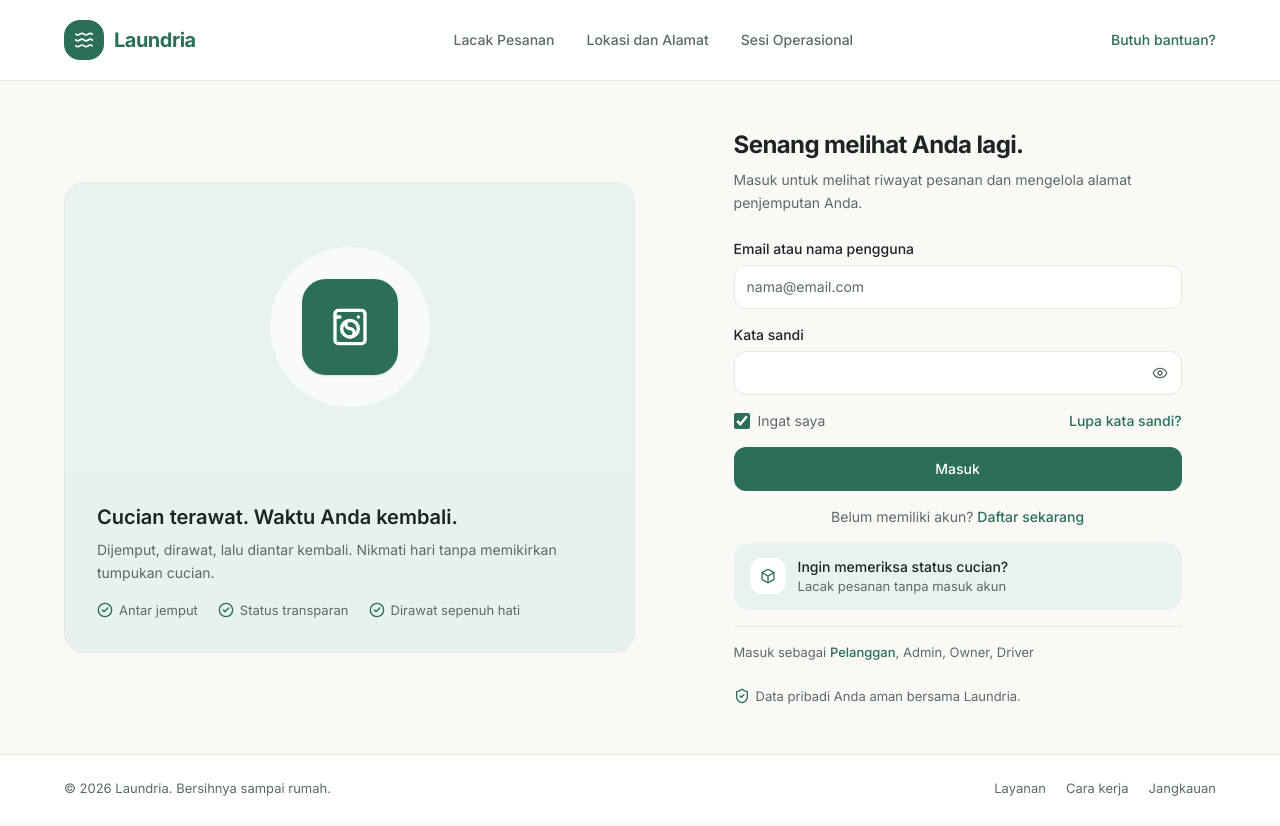
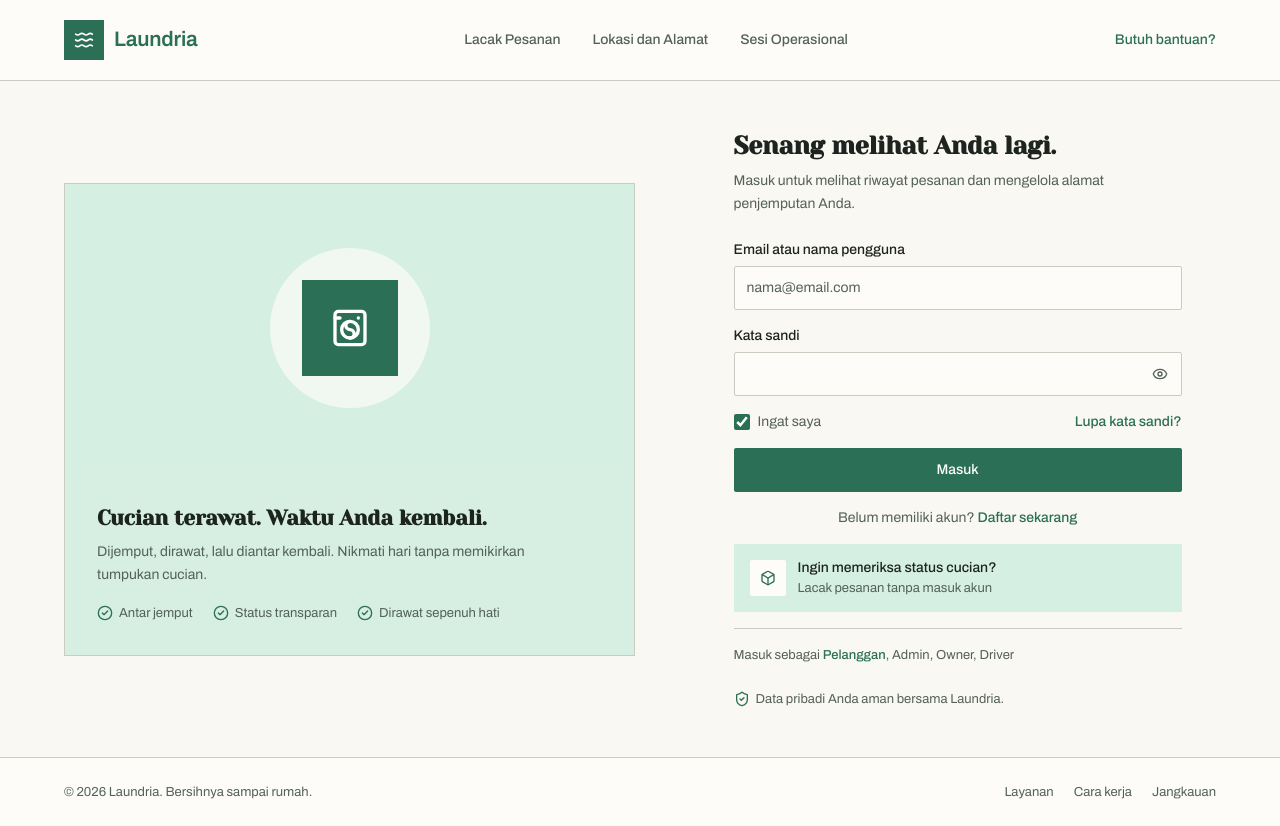
Before and after one commit to Minus-1-Nih/mamih-laundry-system, a Next.js app: page /masuk in a window 1280 px wide. Built offline with nearby package versions, Linux system fonts and the light colour scheme.

Commit message:
MNI-14: install Solstice tokens, type, and base layer

```diff
--- /dev/null
+++ b/src/app/base.css
@@ -0,0 +1,173 @@
+@layer base {
+  html {
+    -webkit-text-size-adjust: 100%;
+    scroll-padding-top: 96px;
+  }
+
+  html,
+  body {
+    overflow-x: clip;
+  }
+
+  body {
+    min-height: 100vh;
+    background-color: var(--color-paper);
+    color: var(--color-ink);
+    font-family: var(--font-body);
+    font-size: 16px;
+    line-height: 1.55;
+    -webkit-font-smoothing: antialiased;
+    -moz-osx-font-smoothing: grayscale;
+  }
+
+  h1,
+  h2 {
+    font-family: var(--font-display);
+    font-weight: 400;
+    line-height: 1.02;
+    letter-spacing: -0.005em;
+    text-wrap: balance;
+    overflow-wrap: break-word;
+    min-width: 0;
+  }
+
+  h1 {
+    font-size: clamp(2.5rem, 6vw, 84px);
+    max-width: 20ch;
+  }
+
+  h2 {
+    font-size: clamp(2rem, 4vw, 52px);
+    max-width: 30ch;
+  }
+
+  h3,
+  h4,
+  h5,
+  h6 {
+    font-family: var(--font-body);
+    font-weight: 500;
+    line-height: 1.2;
+    text-wrap: balance;
+    overflow-wrap: break-word;
+    min-width: 0;
+  }
+
+  h3 {
+    font-size: 25px;
+    max-width: 40ch;
+  }
+
+  p {
+    text-wrap: pretty;
+  }
+
+  a {
+    color: inherit;
+    text-decoration-thickness: 1px;
+    text-underline-offset: 0.18em;
+  }
+
+  button,
+  input,
+  select,
+  textarea {
+    font: inherit;
+  }
+
+  table {
+    font-variant-numeric: tabular-nums;
+  }
+
+  ::selection {
+    background: color-mix(in oklab, var(--color-gold) 35%, transparent);
+    color: var(--color-ink);
+  }
+
+  :focus-visible {
+    outline: 2px solid var(--color-focus);
+    outline-offset: 2px;
+  }
+
+  dialog::backdrop {
+    background: color-mix(in oklab, var(--color-ink) 55%, transparent);
+  }
+
+  input,
+  select,
+  textarea {
+    caret-color: var(--color-accent);
+  }
+
+  * {
+    scrollbar-color: var(--color-rule) var(--color-paper);
+  }
+
+  summary::-webkit-details-marker {
+    display: none;
+  }
+
+  .paper-shadow {
+    box-shadow: var(--shadow-card);
+  }
+
+  .rule-top {
+    border-top: 1px solid var(--color-rule);
+  }
+
+  .rule-bottom {
+    border-bottom: 1px solid var(--color-rule);
+  }
+
+  .rule-ink {
+    border-color: var(--color-ink);
+  }
+
+  .rule-gold {
+    border-color: var(--color-gold);
+  }
+
+  .tabular {
+    font-variant-numeric: tabular-nums lining-nums;
+  }
+
+  .small-print {
+    font-family: var(--font-outlier);
+    font-size: 13px;
+    font-weight: 600;
+    line-height: 1.35;
+  }
+
+  .display-s {
+    font-family: var(--font-display);
+    font-weight: 400;
+    font-size: clamp(2.5rem, 4.5vw, 60px);
+    line-height: 1.02;
+    letter-spacing: -0.005em;
+    text-wrap: balance;
+    overflow-wrap: break-word;
+    min-width: 0;
+  }
+
+  .screen-title {
+    font-family: var(--font-display);
+    font-weight: 400;
+    font-size: 32px;
+    line-height: 1.05;
+    letter-spacing: -0.005em;
+    text-wrap: balance;
+    overflow-wrap: break-word;
+    min-width: 0;
+  }
+
+  @media (prefers-reduced-motion: reduce) {
+    *,
+    *::before,
+    *::after {
+      animation-duration: 0.01ms !important;
+      animation-iteration-count: 1 !important;
+      scroll-behavior: auto !important;
+      transition-duration: 0.01ms !important;
+    }
+  }
+}
--- a/src/app/globals.css
+++ b/src/app/globals.css
@@ -1,107 +1,33 @@
+/* Hallmark · v2.0.0 · genre: editorial · theme: Solstice (deal 3/3) · redesign: full · scope: site + app · posture: restrained · paper: cream · signal: Laundria green · display: Yeseva One · body: Archivo · outlier: Archivo Narrow · shape: Split Studio · hero: Banner · nav: floating pill (public) / top bar (app) · footer: statement · signature: ruled order timeline · imagery: none · job: book a pickup and track it */
+/* Hallmark · pre-emit critique: P5 H4 E5 S5 R4 V4 · weakest: V, the product shells share one system and vary by data, so each surface gets its own list, table or timeline composition */
+/* Hallmark · dropped "/admin/pesanan/baru", "/akun/riwayat" · inventory only: both routes and actions remain, the kept extractor recorded the old JSX source strings */
 @import "tailwindcss";
+@import "./tokens.css";
+@import "./base.css" layer(base);
 
-@theme {
-  /* Brand */
-  --color-primary: #2a6f56;
-  --color-primary-hover: #225945;
-  --color-primary-light: #39886b;
-
-  --color-secondary: #e8f3ee;
-  --color-secondary-hover: #d9ebe2;
-  --color-secondary-dark: #bcdacb;
-
-  /* Surface & text */
-  --color-canvas: #faf9f6;
-  --color-surface: #ffffff;
-  --color-ink: #1e2421;
-  --color-muted: #5a6b63;
-  --color-border: #e4e7e2;
-  --color-track: #eeefe9;
-
-  /* Legacy aliases for the existing scaffold pages */
-  --color-brand-bg: #faf9f6;
-  --color-brand-text: #1e2421;
-
-  /* Map */
-  --color-map-ground: #eef3e8;
-  --color-map-water: #cfe4ee;
-  --color-map-park: #dfeacb;
-  --color-map-park-soft: #e3edcf;
-  --color-map-label: #7c8a74;
-  --color-map-label-soft: #8a9682;
-
-  /* Status */
-  --color-waiting-bg: #fef3c7;
-  --color-waiting-fg: #92400e;
-  --color-washing-bg: #dbeafe;
-  --color-washing-fg: #1d4ed8;
-  --color-ready-bg: #f3e8ff;
-  --color-ready-fg: #7e22ce;
-  --color-done-bg: #dcfce7;
-  --color-done-fg: #15803d;
-  --color-danger-bg: #fee2e2;
-  --color-danger-hover: #fecaca;
-  --color-danger-fg: #b91c1c;
-  --color-danger-strong: #991b1b;
-
-  /* Radius */
-  --radius-xs: 6px;
-  --radius-sm: 8px;
-  --radius-md: 10px;
-  --radius-lg: 12px;
-  --radius-xl: 16px;
-  --radius-2xl: 20px;
-  --radius-pill: 100px;
-
-  /* Type scale additions */
-  --text-13: 13px;
+body {
+  background-color: var(--color-paper);
+  color: var(--color-ink);
+  font-family: var(--font-body);
 }
 
-@theme inline {
-  --font-sans: var(--font-inter), ui-sans-serif, system-ui, sans-serif;
-  --font-driver: var(--font-pjs), ui-sans-serif, system-ui, sans-serif;
-  --font-mono: var(--font-jetbrains), ui-monospace, monospace;
+/* Pressed paper: one pixel down, no scale, no colour wash. */
+a:active,
+button:active,
+summary:active {
+  transform: translateY(1px);
 }
 
-:root {
-  --background: #faf9f6;
-  --foreground: #1e2421;
+/* One hard paper edge for raised objects; never a soft shadow. */
+.paper-shadow {
+  box-shadow: var(--shadow-card);
 }
 
-html {
-  -webkit-text-size-adjust: 100%;
+/* The signature rule under a section head or the one list that matters most. */
+.signature-rule {
+  border-top: 1.5px solid var(--color-accent);
 }
 
-html,
-body {
-  overflow-x: clip;
+.gold-rule {
+  border-top: 1px solid var(--color-gold);
 }
-
-body {
-  min-height: 100vh;
-  background-color: var(--color-canvas);
-  color: var(--color-ink);
-  font-family: var(--font-inter), ui-sans-serif, system-ui, sans-serif;
-  -webkit-font-smoothing: antialiased;
-  -moz-osx-font-smoothing: grayscale;
-}
-
-dialog::backdrop {
-  background: rgb(0 0 0 / 0.45);
-}
-
-:focus-visible {
-  outline: 2px solid var(--color-primary);
-  outline-offset: 2px;
-}
-
-@media (prefers-reduced-motion: reduce) {
-  *,
-  *::before,
-  *::after {
-    animation-duration: 0.01ms !important;
-    animation-iteration-count: 1 !important;
-    scroll-behavior: auto !important;
-    transition-duration: 0.01ms !important;
-  }
-}
--- a/src/app/layout.tsx
+++ b/src/app/layout.tsx
@@ -1,33 +1,36 @@
 import type { Metadata } from "next";
 import {
-  Inter,
-  JetBrains_Mono,
-  Plus_Jakarta_Sans,
+  Archivo,
+  Archivo_Narrow,
+  Yeseva_One,
 } from "next/font/google";
 import { StoreProvider } from "@/components/providers/store-provider";
 import { ToastProvider } from "@/components/ui/toast";
 import "./globals.css";
 
-const inter = Inter({
+const yeseva = Yeseva_One({
   subsets: ["latin"],
-  variable: "--font-inter",
+  weight: "400",
+  variable: "--font-yeseva",
   display: "swap",
 });
 
-const plusJakarta = Plus_Jakarta_Sans({
+const archivo = Archivo({
   subsets: ["latin"],
-  variable: "--font-pjs",
+  weight: ["400", "500", "600"],
+  variable: "--font-archivo",
   display: "swap",
 });
 
-const jetbrains = JetBrains_Mono({
+const archivoNarrow = Archivo_Narrow({
   subsets: ["latin"],
-  variable: "--font-jetbrains",
+  weight: ["600"],
+  variable: "--font-archivo-narrow",
   display: "swap",
 });
 
 export const metadata: Metadata = {
-  title: "Laundria — Laundry Jemput-Antar",
+  title: "Laundria, Laundry Jemput-Antar",
   description:
     "Sistem informasi layanan jemput-antar Mamih Laundry: admin, driver, dan pelacakan pelanggan.",
 };
@@ -40,9 +43,9 @@ export default function RootLayout({
   return (
     <html
       lang="id"
-      className={`${inter.variable} ${plusJakarta.variable} ${jetbrains.variable}`}
+      className={`${yeseva.variable} ${archivo.variable} ${archivoNarrow.variable}`}
     >
-      <body className="min-h-screen bg-canvas text-ink antialiased">
+      <body className="min-h-screen bg-paper text-ink antialiased">
         <StoreProvider>
           <ToastProvider>{children}</ToastProvider>
         </StoreProvider>
--- /dev/null
+++ b/src/app/tokens.css
@@ -0,0 +1,160 @@
+/* Laundria tokens · Solstice material, brand-tinted. Every colour and face below. */
+@theme static {
+  /* Paper and ink */
+  --color-paper: oklch(97.8% 0.008 92);
+  --color-paper-2: oklch(94.5% 0.014 92);
+  --color-paper-3: oklch(89% 0.024 90);
+  --color-paper-hi: oklch(99.2% 0.005 92);
+  --color-ink: oklch(25% 0.012 164);
+  --color-ink-2: oklch(34% 0.012 164);
+  --color-muted: oklch(48% 0.020 164);
+  --color-rule: oklch(84% 0.015 110);
+
+  /* Brand signal */
+  --color-accent: oklch(49.04% 0.0808 166.14);
+  --color-accent-hover: oklch(44% 0.0808 166.14);
+  --color-accent-soft: oklch(93% 0.030 166);
+  --color-accent-ink: oklch(97.8% 0.008 92);
+  --color-focus: oklch(55% 0.15 166.14);
+  --color-gold: oklch(74% 0.14 75);
+  --color-gold-2: oklch(84% 0.11 80);
+
+  /* Legacy utility names, remapped */
+  --color-canvas: oklch(97.8% 0.008 92);
+  --color-surface: oklch(99.2% 0.005 92);
+  --color-primary: oklch(49.04% 0.0808 166.14);
+  --color-primary-hover: oklch(44% 0.0808 166.14);
+  --color-primary-light: oklch(60% 0.09 166);
+  --color-secondary: oklch(93% 0.030 166);
+  --color-secondary-hover: oklch(89% 0.038 166);
+  --color-secondary-dark: oklch(84% 0.045 166);
+  --color-border: oklch(84% 0.015 110);
+  --color-track: oklch(91% 0.016 95);
+  --color-brand-bg: oklch(97.8% 0.008 92);
+  --color-brand-text: oklch(25% 0.012 164);
+
+  /* Map */
+  --color-map-ground: oklch(94% 0.020 110);
+  --color-map-water: oklch(90% 0.025 220);
+  --color-map-park: oklch(91% 0.030 130);
+  --color-map-park-soft: oklch(93.5% 0.024 130);
+  --color-map-label: oklch(48% 0.020 164);
+  --color-map-label-soft: oklch(58% 0.018 164);
+
+  /* Status */
+  --color-waiting-bg: oklch(94% 0.045 85);
+  --color-waiting-fg: oklch(34% 0.05 60);
+  --color-washing-bg: oklch(93% 0.025 166);
+  --color-washing-fg: oklch(40% 0.075 166);
+  --color-ready-bg: oklch(49.04% 0.0808 166.14);
+  --color-ready-fg: oklch(97.8% 0.008 92);
+  --color-done-bg: oklch(91% 0.035 150);
+  --color-done-fg: oklch(38% 0.070 166);
+  --color-danger-bg: oklch(94% 0.030 25);
+  --color-danger-hover: oklch(90% 0.040 25);
+  --color-danger-fg: oklch(42% 0.15 25);
+  --color-danger-strong: oklch(34% 0.14 25);
+
+  /* Faces */
+  --font-display: var(--font-yeseva), ui-serif, Georgia, serif;
+  --font-body: var(--font-archivo), ui-sans-serif, system-ui, sans-serif;
+  --font-outlier: var(--font-archivo-narrow), "Arial Narrow", ui-sans-serif, sans-serif;
+  --font-sans: var(--font-archivo), ui-sans-serif, system-ui, sans-serif;
+  --font-mono: var(--font-archivo), ui-sans-serif, system-ui, sans-serif;
+  --font-driver: var(--font-archivo), ui-sans-serif, system-ui, sans-serif;
+
+  /* Type scale */
+  --text-xs: 12px;
+  --text-sm: 14px;
+  --text-base: 16px;
+  --text-md: 16px;
+  --text-13: 13px;
+  --text-lg: 18px;
+  --text-xl: 21px;
+  --text-2xl: 25px;
+  --text-3xl: 31px;
+  --text-4xl: 38px;
+  --text-5xl: 52px;
+  --text-6xl: 60px;
+  --text-7xl: 84px;
+  --text-display: 84px;
+  --text-display-s: 60px;
+  --text-section: 52px;
+  --text-title: 25px;
+  --text-lead: 21px;
+
+  /* Weight and tracking */
+  --font-weight-normal: 400;
+  --font-weight-medium: 500;
+  --font-weight-semibold: 600;
+  --font-weight-bold: 600;
+  --font-weight-extrabold: 600;
+  --tracking-tight: -0.01em;
+  --tracking-tighter: -0.02em;
+  --tracking-wide: 0.01em;
+
+  /* Square wells, pill controls */
+  --radius-xs: 2px;
+  --radius-sm: 2px;
+  --radius-md: 2px;
+  --radius-lg: 2px;
+  --radius-xl: 0px;
+  --radius-2xl: 0px;
+  --radius-3xl: 0px;
+  --radius-card: 0px;
+  --radius-pill: 999px;
+
+  /* Hard paper depth */
+  --shadow-2xs: none;
+  --shadow-xs: none;
+  --shadow-sm: none;
+  --shadow-md: none;
+  --shadow-lg: 6px 6px 0 oklch(89% 0.024 90);
+  --shadow-xl: 10px 10px 0 oklch(89% 0.024 90);
+  --shadow-2xl: 10px 10px 0 oklch(89% 0.024 90);
+
+  /* Motion */
+  --ease-out: cubic-bezier(0.22, 1, 0.36, 1);
+  --ease-in-out: cubic-bezier(0.65, 0, 0.35, 1);
+  --animate-none: none;
+}
+
+:root {
+  /* Space */
+  --space-3xs: 2px;
+  --space-2xs: 4px;
+  --space-xs: 8px;
+  --space-sm: 12px;
+  --space-md: 16px;
+  --space-lg: 24px;
+  --space-xl: 40px;
+  --space-2xl: 64px;
+  --space-3xl: 96px;
+  --space-4xl: 144px;
+
+  /* Rhythm */
+  --section-gap-s: 96px;
+  --section-gap: 120px;
+  --section-gap-l: 144px;
+  --container: 1440px;
+  --gutter: 24px;
+
+  /* Duration */
+  --dur-micro: 120ms;
+  --dur-short: 220ms;
+  --dur-long: 420ms;
+
+  /* Depth */
+  --rule-hair: 1px;
+  --shadow-card: 10px 10px 0 var(--color-paper-3);
+
+  /* Layers */
+  --z-base: 1;
+  --z-raised: 10;
+  --z-dropdown: 100;
+  --z-sticky: 200;
+  --z-sticky-nav: 300;
+  --z-modal: 400;
+  --z-toast: 500;
+  --z-tooltip: 600;
+}
```
